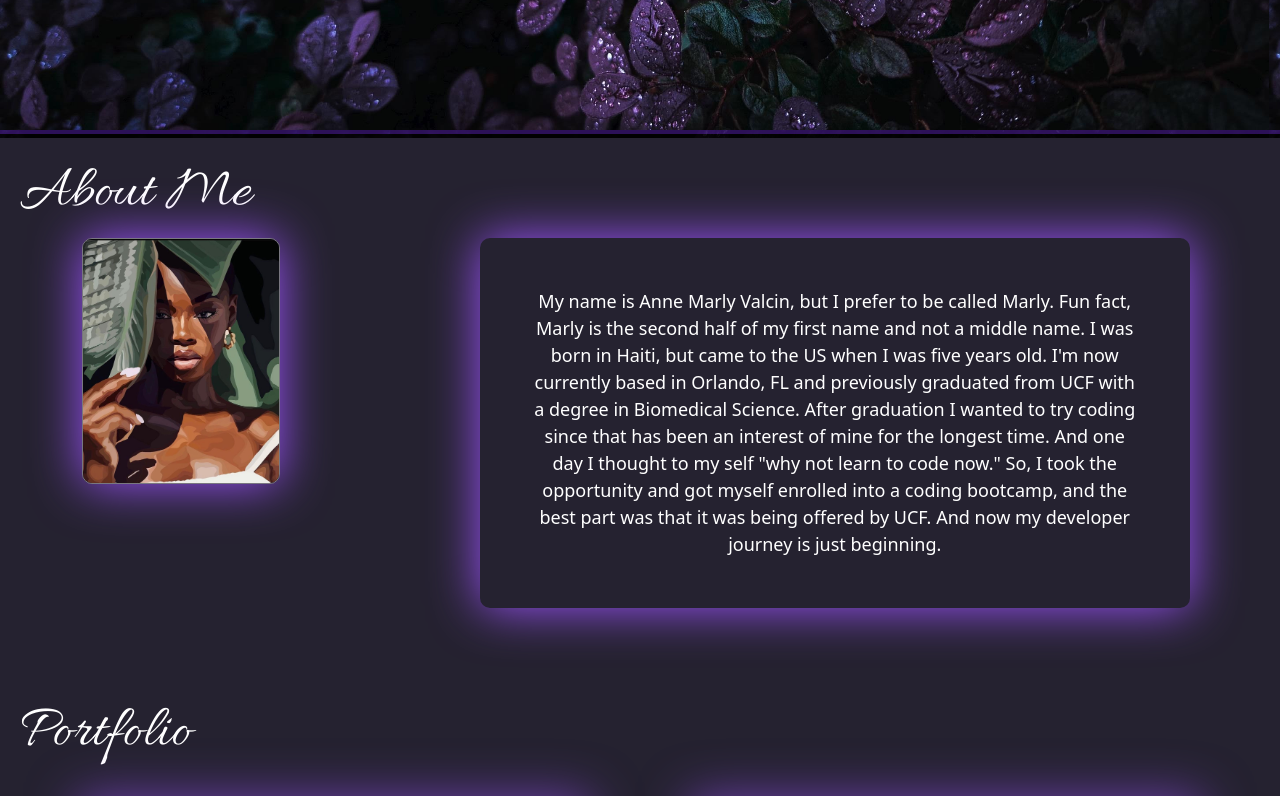
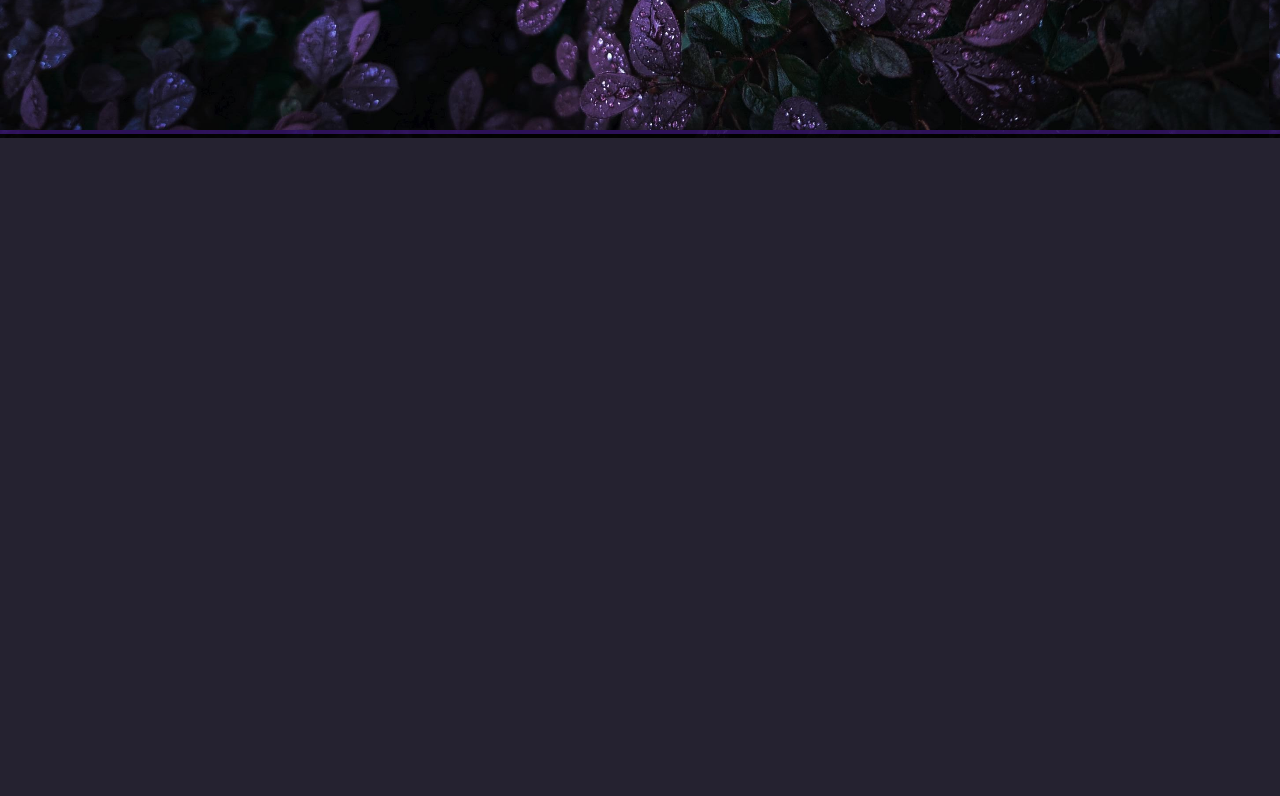
Before and after one commit to MarlyV1/react-portfolio, a React (Vite) app in the folder react-portfolio/: page / in a window 1280 px wide. Shown: the part 640-1436 px from the top of the page. After the commit the page ends 800 px from the top, so only its background shows below. Built offline with nearby package versions, Linux system fonts and the light colour scheme; a web font is replaced by a local one.

Commit message:
updated the route in app.jsx, updated header.jsx and updated the navigation

```diff
--- a/react-portfolio/src/App.jsx
+++ b/react-portfolio/src/App.jsx
@@ -3,7 +3,6 @@ import { useState } from 'react'
 import reactLogo from './assets/react.svg'
 import viteLogo from '/vite.svg'
 import Header from './components/Header';
-import Navigation from './components/Navigation';
 import About from './components/AboutMe';
 import Portfolio from './components/Portfolio';
 import Contact from './components/Contact';
@@ -13,13 +12,12 @@ function App() {
   return (
     <BrowserRouter>
       <Routes>
-        <Route path=''/>
+        <Route path='/' element={<Header />}/>
+        <Route path="/about" element={<About />} />
+        <Route path="/portfolio" element={<Portfolio />} />
+        <Route path="/contact" element={<Contact />} />
       </Routes>
-      <Navigation />
-      <Header />
-      <About />
-      <Portfolio />
-      <Contact />
+
 
 
     </BrowserRouter>
--- a/react-portfolio/src/components/Header.jsx
+++ b/react-portfolio/src/components/Header.jsx
@@ -1,10 +1,15 @@
 import '../assets/styles/Header.css';
+import Navigation from './Navigation';
 
 function Header() {
     return (
-        <header>
-            <h1 className='text-box'>Marly's Portfolio</h1>
-        </header>
+        <>
+            <Navigation />
+            <header>
+                <h1 className='text-box'>Marly's Portfolio</h1>
+            </header>
+
+        </>
     );
 }
 
--- a/react-portfolio/src/components/Navigation.jsx
+++ b/react-portfolio/src/components/Navigation.jsx
@@ -1,5 +1,5 @@
 import '../assets/styles/Navigation.css';
-import { Link } from 'react-router-dom';
+import { NavLink, Link } from 'react-router-dom';
 
 function Navigation() {
     return (
@@ -12,11 +12,10 @@ function Navigation() {
                     </button>
                     <div className="collapse navbar-collapse justify-content-end" id="navbarNavAltMarkup">
                         <div className="navbar-nav">
-                        <Link to='' className="nav-link" aria-current="page" href="#">About Me</Link>
-                        <Link to='' className="nav-link" href="#">Portfolio</Link>
-                        <Link to='' className="nav-link" href="#">Contact</Link>
+                            <Link to="about" className="nav-link" aria-current="page" >About Me</Link>
+                            <Link to='portfolio' className="nav-link" href="#about">Portfolio</Link>
+                            <Link to='contact' className="nav-link" href="#">Contact</Link>
                             <Link to='' className="nav-link" href="#">Resume</Link>
-
                         </div>
                     </div>
                 </div>
```
Lines whose indentation alone changed are shown as unchanged.
